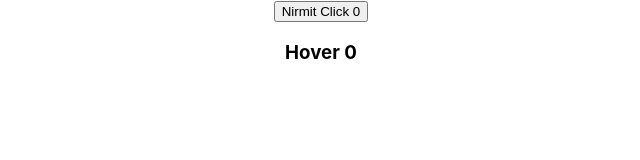
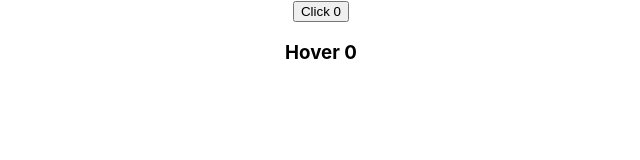
Before and after one commit to kr-nirmit/First-React-App, a React (Create React App) app: page / in a window 1280 px wide. Shown: the top 160 px of the page, without its empty margins (319-959 px from the left). Built offline with nearby package versions, Linux system fonts and the light colour scheme.

Commit message:
Render Props

```diff
--- a/src/App.js
+++ b/src/App.js
@@ -24,6 +24,7 @@ import Hero from './components3/Hero';
 import ErrorBoundary from './components3/ErrorBoundary';
 import ClickCounter from './components3/ClickCounter';
 import HoverCounter from './components3/HoverCounter';
+import CounterRenderProps from './components3/CounterRenderProps';
 
 
 function App() {
@@ -65,9 +66,11 @@ function App() {
         <Hero heroName='Batman' />
       </ErrorBoundary> */}
 
-      <ClickCounter name='Nirmit' />
-      <HoverCounter />
+      {/* <ClickCounter name='Nirmit' />
+      <HoverCounter /> */}
 
+      <CounterRenderProps render={(count, incrementCount) => <ClickCounter count={count} incrementCount={incrementCount} />} />
+      <CounterRenderProps render={(count, incrementCount) => <HoverCounter count={count} incrementCount={incrementCount} />} />
     </div>
   );
 }
--- a/src/components3/ClickCounter.js
+++ b/src/components3/ClickCounter.js
@@ -6,10 +6,13 @@ class ClickCounter extends Component {
     render() {
         return (
             <div>
-                <button onClick={this.props.incrementCount}>{this.props.name} Click {this.props.count}</button>
+                {/* <button onClick={this.props.incrementCount}>{this.props.name} Click {this.props.count}</button> */}
+                <button onClick={this.props.incrementCount}>Click {this.props.count}</button>
             </div>
         )
     }
 }
 
-export default CounterHOC(ClickCounter, 2)
+// export default CounterHOC(ClickCounter, 2)
+
+export default ClickCounter
--- /dev/null
+++ b/src/components3/CounterRenderProps.js
@@ -0,0 +1,27 @@
+import React, { Component } from 'react'
+
+class CounterRenderProps extends Component {
+    constructor(props) {
+        super(props)
+
+        this.state = {
+            count: 0
+        }
+    }
+    incrementCount = () => {
+        this.setState(prevState => {
+            return {
+                count: prevState.count + 1
+            }
+        })
+    }
+    render() {
+        return (
+            <div>
+                {this.props.render(this.state.count, this.incrementCount)}
+            </div>
+        )
+    }
+}
+
+export default CounterRenderProps
--- a/src/components3/HoverCounter.js
+++ b/src/components3/HoverCounter.js
@@ -12,4 +12,6 @@ class HoverCounter extends Component {
     }
 }
 
-export default CounterHOC(HoverCounter, 5)
+// export default CounterHOC(HoverCounter, 5)
+
+export default HoverCounter
```
